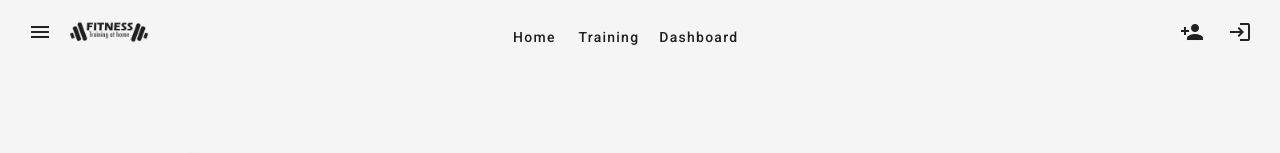
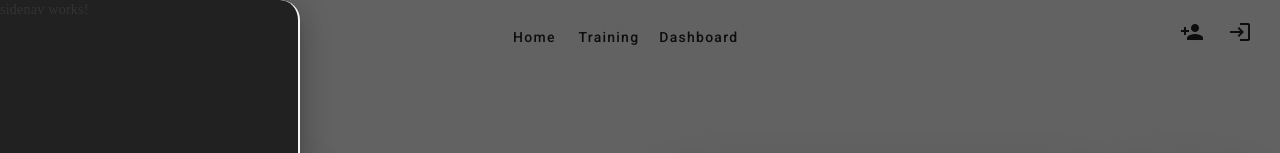
Before and after one commit to amirazadi-angular/Training-at-Home-app, an Angular app in the folder Training-at-home/: page / in a window 1280 px wide. Both pictures are taken after a click on the button "menu". Shown: the top 153 px of the page. Built offline with nearby package versions, Linux system fonts and the light colour scheme; grey boxes are pictures that could not be loaded.

Commit message:
create navbar

```diff
--- a/Training-at-home/src/app/app.component.html
+++ b/Training-at-home/src/app/app.component.html
@@ -1,2 +1,2 @@
-<app-header></app-header>
+<app-sidebar></app-sidebar>
 <router-outlet></router-outlet>
--- a/Training-at-home/src/app/main/main.component.css
+++ b/Training-at-home/src/app/main/main.component.css
@@ -1,3 +1,6 @@
+.container-fluid{
+  background-color: #F5F5F5;
+}
 #Text-holder {
   padding-top: 90px !important;
   padding-right: 130px !important;
--- a/Training-at-home/src/app/navigation/header/header.component.css
+++ b/Training-at-home/src/app/navigation/header/header.component.css
@@ -17,6 +17,3 @@ img {
     transition: 0.5s !important;
   }
 }
-mat-toolbar {
-  margin-bottom: 40px;
-}
--- a/Training-at-home/src/app/navigation/header/header.component.html
+++ b/Training-at-home/src/app/navigation/header/header.component.html
@@ -1,10 +1,11 @@
 <mat-toolbar>
   <button
+    (click)="onToggleSidebar()"
     mat-icon-button
     class="example-icon"
     aria-label="Example icon-button with menu icon"
   >
-    <mat-icon>menu</mat-icon>
+    <mat-icon> menu</mat-icon>
   </button>
   <img [src]="logoUrl" width="80" alt="training at home logo" />
   <div class="menu" fxHide fxShow.gt-sm>
@@ -14,7 +15,7 @@
   </div>
   <span class="example-spacer"></span>
   <button
-  routerLink="/signup"
+    routerLink="/signup"
     mat-icon-button
     class="example-icon favorite-icon"
     aria-label="Example icon-button with heart icon"
@@ -22,7 +23,7 @@
     <mat-icon>person_add</mat-icon>
   </button>
   <button
-  routerLink="/login"
+    routerLink="/login"
     mat-icon-button
     class="example-icon"
     aria-label="Example icon-button with share icon"
--- a/Training-at-home/src/app/navigation/header/header.component.ts
+++ b/Training-at-home/src/app/navigation/header/header.component.ts
@@ -1,4 +1,4 @@
-import { Component, Signal } from '@angular/core';
+import { Component, EventEmitter, Output, Signal } from '@angular/core';
 
 @Component({
   selector: 'app-header',
@@ -21,4 +21,10 @@ export class HeaderComponent {
       route: '/dashboard',
     },
   ];
+
+  @Output() sidebarToggle = new EventEmitter<void>();
+
+  onToggleSidebar() {
+    this.sidebarToggle.emit();
+  }
 }
--- a/Training-at-home/src/app/navigation/sidebar/sidebar.component.css
+++ b/Training-at-home/src/app/navigation/sidebar/sidebar.component.css
@@ -0,0 +1,14 @@
+mat-sidenav{
+    width: 300px;
+    height: 100%;
+    background-color: #212121;
+    border-top-right-radius: 20px;
+    border-bottom-right-radius: 20px;
+    border-right: 2px solid #F5F5F5;
+}
+mat-sidenav-container{
+    height: 100%;
+}
+mat-sidenav-content{
+    background-color: #F5F5F5 !important;
+}
--- a/Training-at-home/src/app/navigation/sidebar/sidebar.component.html
+++ b/Training-at-home/src/app/navigation/sidebar/sidebar.component.html
@@ -1 +1,9 @@
-<p>sidebar works!</p>
+<mat-sidenav-container class="example-container">
+  <mat-sidenav #sidenav role="navigation">
+    <app-sidenav ></app-sidenav>
+  </mat-sidenav>
+  <mat-sidenav-content>
+    <app-header (sidebarToggle)="sidenav.toggle()"></app-header>
+    <router-outlet></router-outlet>
+  </mat-sidenav-content>
+</mat-sidenav-container>
--- a/Training-at-home/src/app/navigation/sidebar/sidebar.component.ts
+++ b/Training-at-home/src/app/navigation/sidebar/sidebar.component.ts
@@ -3,7 +3,7 @@ import { Component } from '@angular/core';
 @Component({
   selector: 'app-sidebar',
   templateUrl: './sidebar.component.html',
-  styleUrl: './sidebar.component.css'
+  styleUrl: './sidebar.component.css',
 })
 export class SidebarComponent {
 
--- a/Training-at-home/src/styles.css
+++ b/Training-at-home/src/styles.css
@@ -3,6 +3,7 @@
 html,
 body {
   height: 100%;
+  background: #F5F5F5 !important;
 }
 body {
   margin: 0;
```
Also changed, not shown: 2 other files (tests, documents, lock files or other folders).
